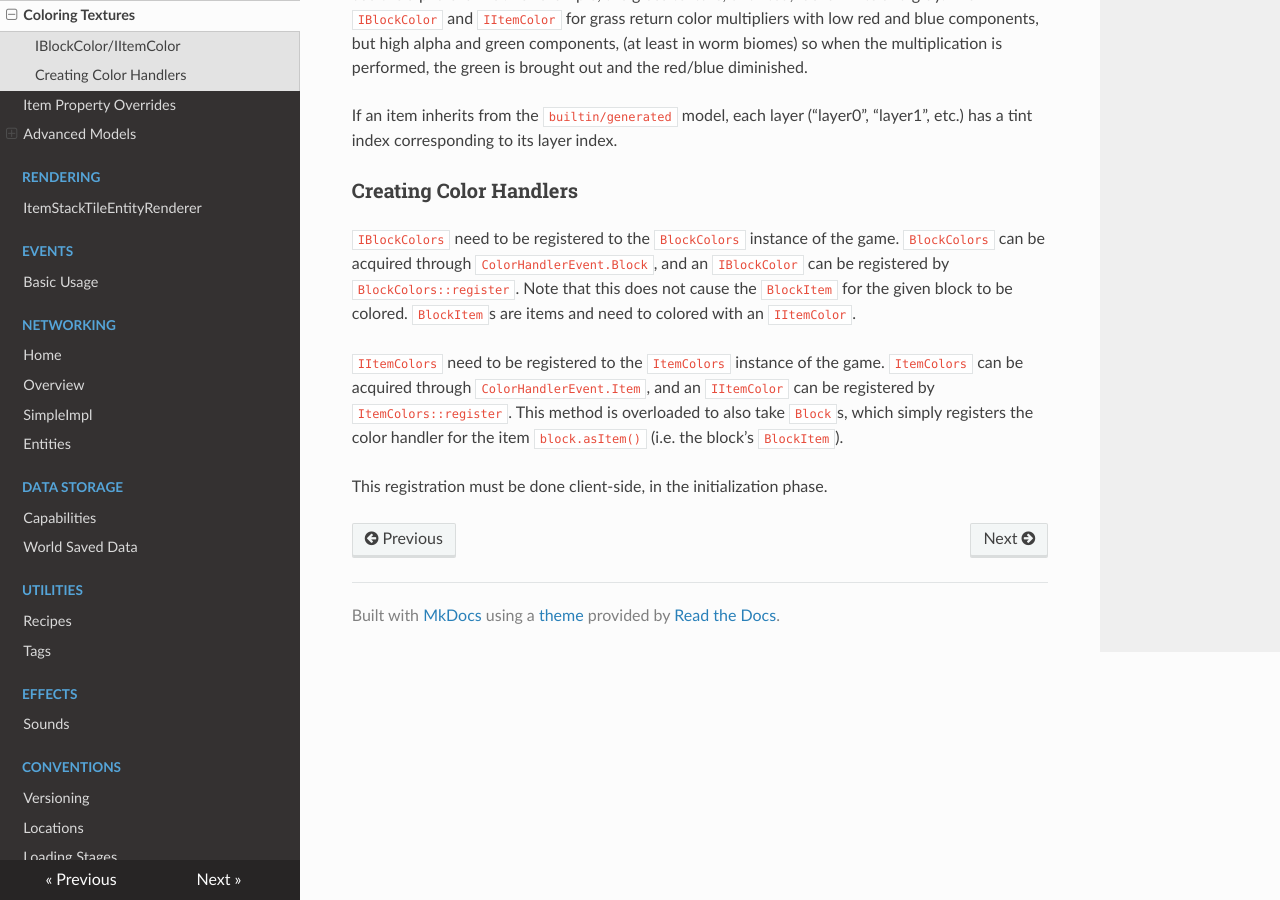
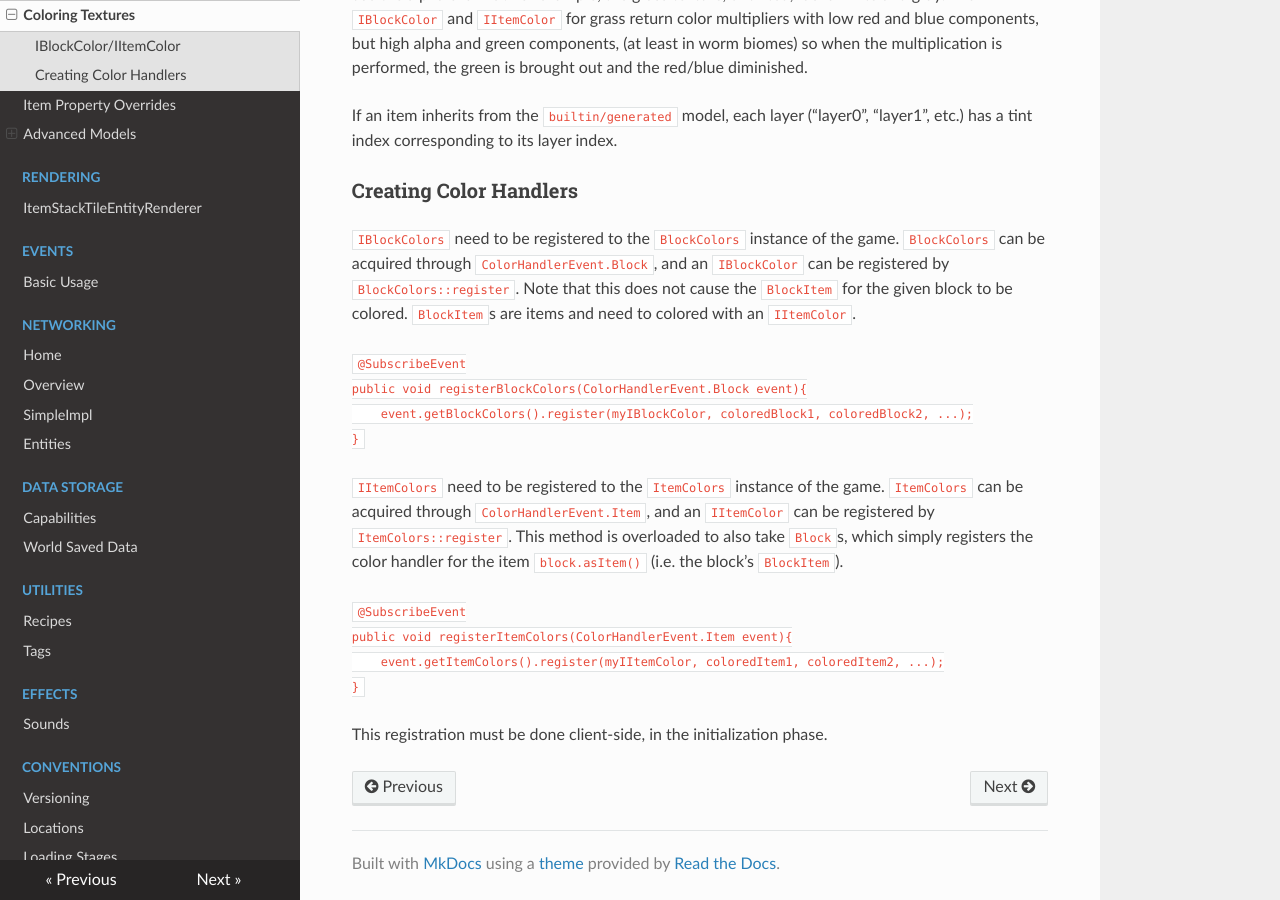
Before and after one commit to MinecraftForge/Documentation, an MkDocs documentation site: the page built from docs/models/color.md, in a window 1280 px wide and 900 px high, scrolled down 522 px. Built offline with MkDocs 1.6.1, drawn with Linux system fonts in a browser that asks for light colours; nearby versions of some CDN libraries.

Commit message:
provide example register methods

```diff
--- a/docs/models/color.md
+++ b/docs/models/color.md
@@ -13,7 +13,21 @@ If an item inherits from the `builtin/generated` model, each layer ("layer0", "l
 
 `IBlockColors` need to be registered to the `BlockColors` instance of the game. `BlockColors` can be acquired through `ColorHandlerEvent.Block`, and an `IBlockColor` can be registered by `BlockColors::register`. Note that this does not cause the `BlockItem` for the given block to be colored. `BlockItem`s are items and need to colored with an `IItemColor`.
 
+`
+@SubscribeEvent
+public void registerBlockColors(ColorHandlerEvent.Block event){
+    event.getBlockColors().register(myIBlockColor, coloredBlock1, coloredBlock2, ...);
+}
+`
+
 `IItemColors` need to be registered to the `ItemColors` instance of the game. `ItemColors` can be acquired through `ColorHandlerEvent.Item`, and an `IItemColor` can be registered by `ItemColors::register`. This method is overloaded to also take `Block`s, which simply registers the color handler for the item `block.asItem()` (i.e. the block's `BlockItem`).
+
+`
+@SubscribeEvent
+public void registerItemColors(ColorHandlerEvent.Item event){
+    event.getItemColors().register(myIItemColor, coloredItem1, coloredItem2, ...);
+}
+`
 
 This registration must be done client-side, in the initialization phase.
 
```
